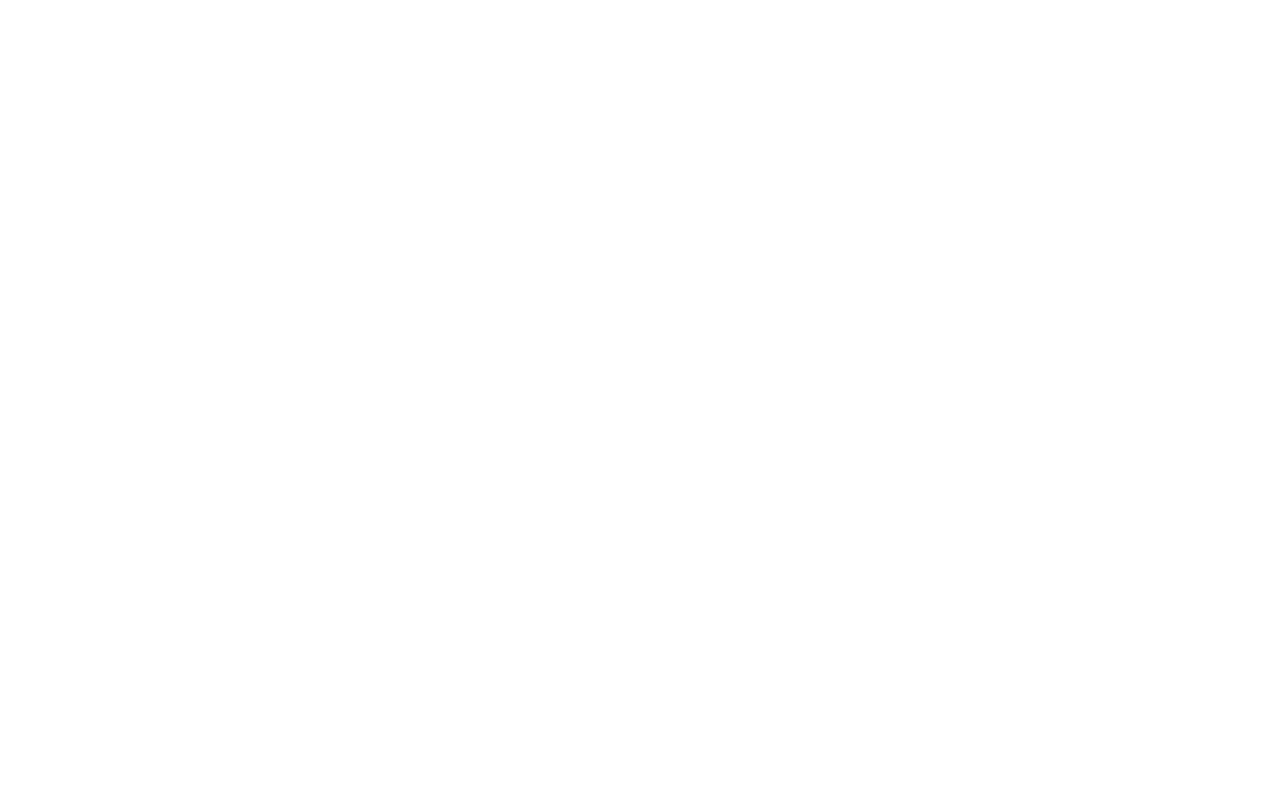
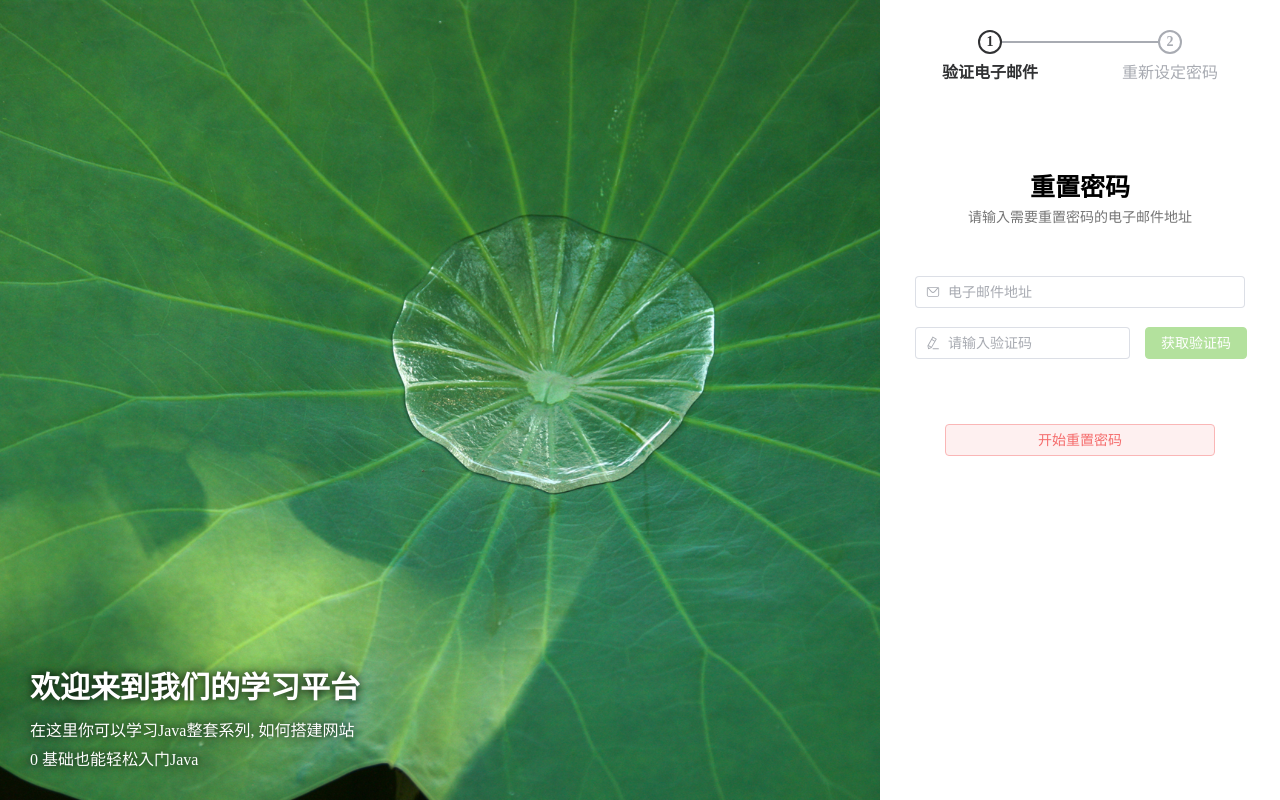
Before and after one commit to Royster1/SpringBoot-Vue-Template-Session, a Vue app in the folder study-project-frontend/: page /forget in a window 1280 px wide. Before the commit this address had no page. Built offline with nearby package versions, Linux system fonts and the light colour scheme.

Commit message:
前端: 忘记密码页面实现(element-plus步骤条的使用+v-if页面展示)

```diff
--- /dev/null
+++ b/study-project-frontend/src/components/Welcome/ForgetPage.vue
@@ -0,0 +1,107 @@
+<template>
+  <div>
+    <div style="margin: 30px 20px">
+      <el-steps :active="active" finish-status="success" align-center>
+        <el-step title="验证电子邮件" />
+        <el-step title="重新设定密码" />
+      </el-steps>
+    </div>
+    <transition name="el-fade-in-linear" mode="out-in">
+      <div style="text-align: center; padding: 0 35px; height: 100%" v-if="active === 0">
+        <div style="margin-top: 80px">
+          <div style="font-size: 25px; color: black;  font-weight: bold">重置密码</div>
+          <div style="font-size: 14px; color: #757575;margin-top: 3px">请输入需要重置密码的电子邮件地址</div>
+        </div>
+        <div style="margin-top: 50px">
+          <el-form :model="form" :rules="rules" @validate="onValidate" ref="formRef"> <!--Element内置表单校验-->
+            <el-form-item prop="email">
+              <el-input v-model="form.email" type="email" placeholder="电子邮件地址">
+                <template #prefix>
+                  <el-icon><Message /></el-icon>
+                </template>
+              </el-input>
+            </el-form-item>
+            <el-form-item prop="code">
+              <el-row gutter="15">
+                <el-col :span="16">
+                  <el-input v-model="form.code" :maxlength="6" type="text" placeholder="请输入验证码">
+                    <template #prefix>
+                      <el-icon><EditPen /></el-icon>
+                    </template>
+                  </el-input>
+                </el-col>
+                <el-col :span="6">
+                  <el-button type="success"  @click="validateEmail"
+                             :disabled="!isEmailValid || coldTime > 0">
+                    {{coldTime > 0 ? '请稍后' + coldTime + '秒' : '获取验证码'}}
+                  </el-button>
+                </el-col>
+              </el-row>
+            </el-form-item>
+          </el-form>
+        </div>
+        <div style="margin-top: 65px">
+          <el-button @click="active = 1" style="width: 270px;" type="danger" plain>开始重置密码</el-button>
+        </div>
+      </div>
+    </transition>
+    <transition name="el-fade-in-linear" mode="out-in">
+      <div style="text-align: center; padding: 0 35px; height: 100%" v-if="active === 1">
+        <div style="margin-top: 80px">
+          <div style="font-size: 25px; color: black;  font-weight: bold">重置密码</div>
+          <div style="font-size: 14px; color: #757575;margin-top: 3px">请填写您的新密码, 请务必牢记, 防止丢失</div>
+        </div>
+
+        <div style="margin-top: 50px">
+          <el-form :model="form" :rules="rules" @validate="onValidate" ref="formRef"> <!--Element内置表单校验-->
+            <el-form-item prop="password">
+              <el-input v-model="form.password" :maxlength="16" type="password" placeholder="密码">
+                <template #prefix>
+                  <el-icon><Lock /></el-icon>
+                </template>
+              </el-input>
+            </el-form-item>
+            <el-form-item prop="password_repeat">
+              <el-input v-model="form.password_repeat" :maxlength="16" type="password" placeholder="重复密码" >
+                <template #prefix>
+                  <el-icon><Lock /></el-icon>
+                </template>
+              </el-input>
+            </el-form-item>
+          </el-form>
+        </div>
+        <div style="margin-top: 65px">
+          <el-button style="width: 270px;" type="danger" plain>立即重置密码</el-button>
+        </div>
+      </div>
+    </transition>
+  </div>
+</template>
+
+<script setup>
+  import {reactive, ref} from 'vue'
+  import {Lock, Message, EditPen} from '@element-plus/icons-vue'
+
+  const active = ref(0);
+
+  const form = reactive({
+    email: '',
+    code: ''
+  })
+
+  const rules = {
+    email: [
+      {required: true, message: '请输入邮件地址', trigger: ['blur', 'change']},
+      {type: 'email',
+        message: '请输入合法的电子邮件地址',
+        trigger: ['blur', 'change']}
+    ],
+    code: [
+      {required: true, message: '请输入验证码', trigger: ['blur', 'change']}
+    ]
+  }
+</script>
+
+<style scoped>
+
+</style>
--- a/study-project-frontend/src/components/Welcome/LoginPage.vue
+++ b/study-project-frontend/src/components/Welcome/LoginPage.vue
@@ -20,7 +20,7 @@
         <el-checkbox v-model="form.remember" label="记住我" />
       </el-col>
       <el-col :span="12" style="text-align: right">
-        <el-link style="font-size: 12px">忘记密码?</el-link>
+        <el-link @click="router.push('/forget')" style="font-size: 12px">忘记密码?</el-link>
       </el-col>
     </el-row>
 
--- a/study-project-frontend/src/router/index.js
+++ b/study-project-frontend/src/router/index.js
@@ -16,6 +16,10 @@
           path: 'register',
           name: 'welcome-register',
           component: () => import('@/components/welcome/RegisterPage.vue')
+        }, {
+          path: 'forget',
+          name: 'welcome-forget',
+          component: () => import('@/components/welcome/ForgetPage.vue')
         }
       ]
     }, {
--- a/study-project-frontend/vite.config.js
+++ b/study-project-frontend/vite.config.js
@@ -20,5 +20,8 @@
     alias: {
       '@': fileURLToPath(new URL('./src', import.meta.url))
     }
+  },
+  server: {
+    hmr: true,
   }
 })
```
